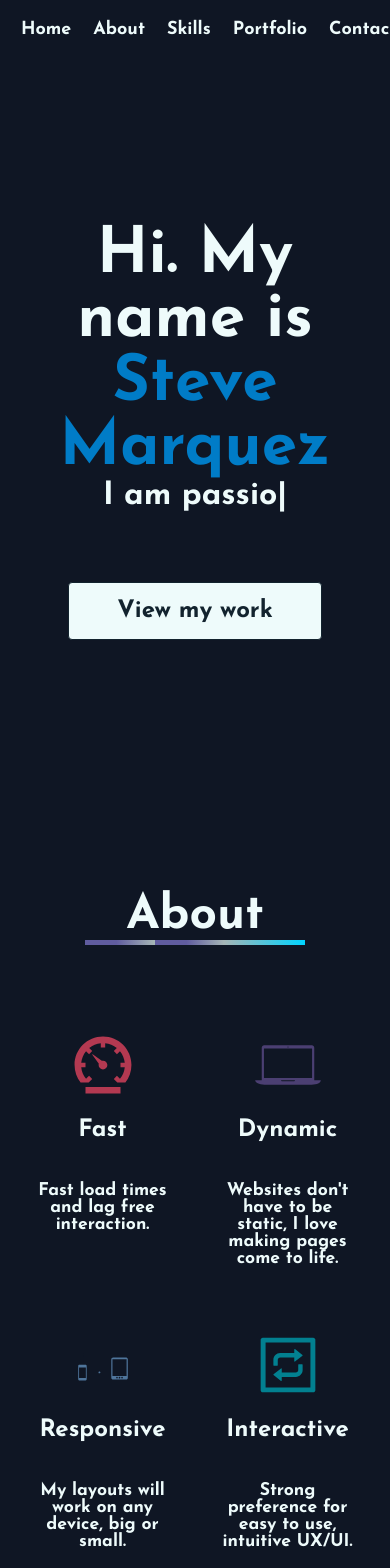
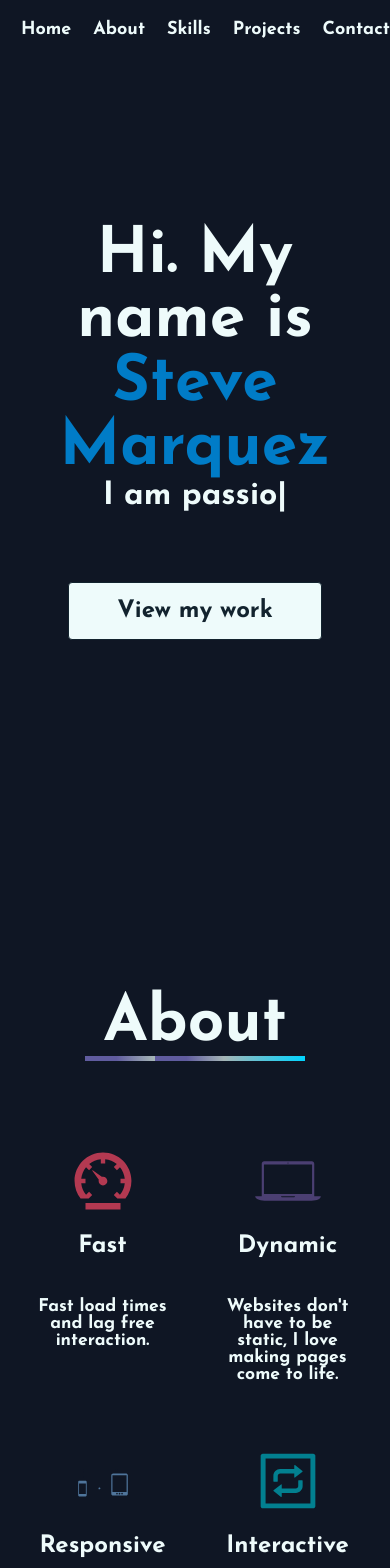
Before and after one commit to Smarqu14/portfolio-app, a React (Create React App) app: page / in a window 390 px wide. Shown: the top 1568 px of the page. Built offline with nearby package versions, Linux system fonts and the light colour scheme.

Commit message:
Add smoothing effect

```diff
--- a/src/components/About/index.js
+++ b/src/components/About/index.js
@@ -5,13 +5,13 @@ import { traits } from '../../data/index';
 
 const About = () => {
   return (
-    <section className='about__section'>
-      <div className='title'>
+    <div className='about__section'>
+      <div id='about' className='title'>
         <h1>About</h1>
       </div>
       <TraitList traits={traits} />
       <PersonalInfo />
-    </section>
+    </div>
   );
 };
 
--- a/src/components/App.js
+++ b/src/components/App.js
@@ -19,7 +19,7 @@ const App = () => {
       <About />
       <Skills />
       <Projects projectsInformation={projectsInformation} category={category} />
-      {/* <Contact /> */}
+      <Contact />
       <Footer />
     </>
   );
--- a/src/components/Banner/index.js
+++ b/src/components/Banner/index.js
@@ -5,7 +5,7 @@ import futuristic from '../../images/futuristic.gif';
 
 const Banner = () => {
   return (
-    <div className='banner__container'>
+    <div id='home' className='banner__container'>
       <div className='banner__content'>
         <div className='banner__left'>
           <h1>
--- a/src/components/Contact/index.js
+++ b/src/components/Contact/index.js
@@ -6,8 +6,11 @@ const Contact = () => {
   const onSubmit = (data) => console.log(data);
 
   return (
-    <section className='section__contact'>
+    <div className='section__contact'>
       <div className='form__container'>
+        <div id='contact' className='title'>
+          <h1>Get In Touch </h1>
+        </div>
         {/* <form className='form__contact' onSubmit={handleSubmit(onSubmit)}>
           <h3>Contact me </h3>
           <h4>Lets work together</h4>
@@ -75,9 +78,8 @@ const Contact = () => {
             <input type='submit' />
           </div>
         </form> */}
-        FORM
       </div>
-    </section>
+    </div>
   );
 };
 
--- a/src/components/Navbar/MenuItems.js
+++ b/src/components/Navbar/MenuItems.js
@@ -6,22 +6,22 @@ export const MenuItems = [
   },
   {
     title: 'About',
-    url: '#',
+    url: '#about',
     cName: 'nav-links',
   },
   {
     title: 'Skills',
-    url: '#',
+    url: '#skills',
     cName: 'nav-links',
   },
   {
-    title: 'Portfolio',
-    url: '#',
+    title: 'Projects',
+    url: '#projects',
     cName: 'nav-links',
   },
   {
     title: 'Contact',
-    url: '#',
+    url: '#contact',
     cName: 'nav-links',
   },
 ];
--- a/src/components/Navbar/index.js
+++ b/src/components/Navbar/index.js
@@ -9,7 +9,7 @@ const Navbar = () => {
 
   const handleScroll = () => {
     const offset = window.scrollY;
-    if (offset >= 100) {
+    if (offset >= 1) {
       setScrolled(true);
     } else {
       setScrolled(false);
@@ -34,7 +34,7 @@ const Navbar = () => {
         {MenuItems.map((items, index) => {
           return (
             <li key={index}>
-              <span href={items.url}>{items.title}</span>
+              <a href={items.url}>{items.title}</a>
             </li>
           );
         })}
--- a/src/components/Projects/index.js
+++ b/src/components/Projects/index.js
@@ -16,8 +16,8 @@ const Projects = ({ projectsInformation, category }) => {
     return project.category === isCategory;
   });
   return (
-    <section className='projects__section'>
-      <div className='title'>
+    <div className='projects__section'>
+      <div id='projects' className='title'>
         <h1>Projects</h1>
       </div>
       <div className='category__container'>
@@ -52,7 +52,7 @@ const Projects = ({ projectsInformation, category }) => {
               );
             })}
       </div>
-    </section>
+    </div>
   );
 };
 
--- a/src/components/Skills/index.js
+++ b/src/components/Skills/index.js
@@ -3,8 +3,8 @@ import { Logos } from '../../data/index';
 
 const index = () => {
   return (
-    <section className='skills__container'>
-      <div className='title'>
+    <div className='skills__container'>
+      <div id='skills' className='title'>
         <h1>Skills</h1>
       </div>
       <div className='skills_inner-container'>
@@ -41,7 +41,7 @@ const index = () => {
           </div>
         </div>
       </div>
-    </section>
+    </div>
   );
 };
 
--- a/src/scss/base.scss
+++ b/src/scss/base.scss
@@ -37,10 +37,11 @@ button {
 
   .title {
     h1 {
-    color: $whiteColor;
+      color: $whiteColor;
       margin: 0px auto;
-     max-width: 700px;
-     position: relative;
+      max-width: 700px;
+      position: relative;
+      padding-top: 100px;
      }
 
    h1:before {
--- a/src/scss/styles.scss
+++ b/src/scss/styles.scss
@@ -28,14 +28,13 @@
   background: rgb(58,56,93);
   background: linear-gradient(90deg, rgba(58,56,93,1) 26%, rgba(54,58,173,1) 45%, rgba(63,131,134,1) 100%);
   transition: $transition;
-
 }
 
 .nav-items{
   display:flex;
   li {
     list-style: none;
-    span {
+    a {
       text-decoration: none;
       color: $whiteColor;
       padding: 7px 10px;
@@ -47,7 +46,6 @@
         color: $whiteColor;
         border: $whiteBorder;
         transition: $transition;
-
       }
     }
   }
@@ -92,6 +90,8 @@
 .about__section {
   text-align: center;
   color: $whiteColor;
+
+
 }
 .about__traits {
   padding: 90px;
@@ -327,7 +327,7 @@
     div{
       padding: 10px;
 
-      span {
+      a {
         color: red;
       }
 
@@ -395,7 +395,7 @@ footer {
   //Navbar
   .nav-items{
     li {
-      span {
+      a {
         font-size: 30px;
       }
     }
@@ -450,7 +450,7 @@ footer {
   }
   .nav-items{
     li {
-      span {
+      a {
         font-size: 22px;
       }
     }
@@ -525,7 +525,7 @@ footer {
   // Navbar
   .nav-items{
     li {
-      span {
+      a {
         font-size: 18px;
         margin-right: 0px;
       }
@@ -585,7 +585,7 @@ footer {
   //Navbar
   .nav-items{
     li {
-      span {
+      a {
         font-size: 0.9rem;
       }
     }
```
